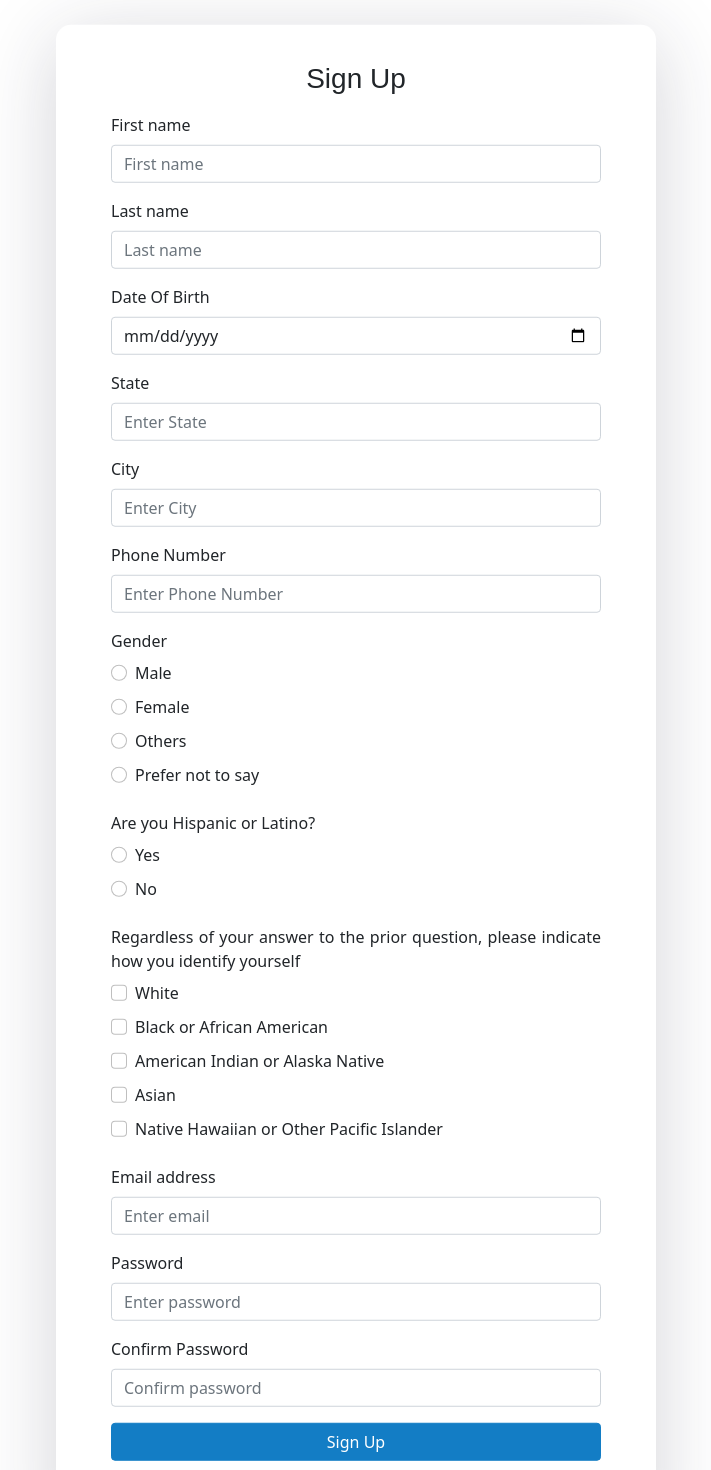
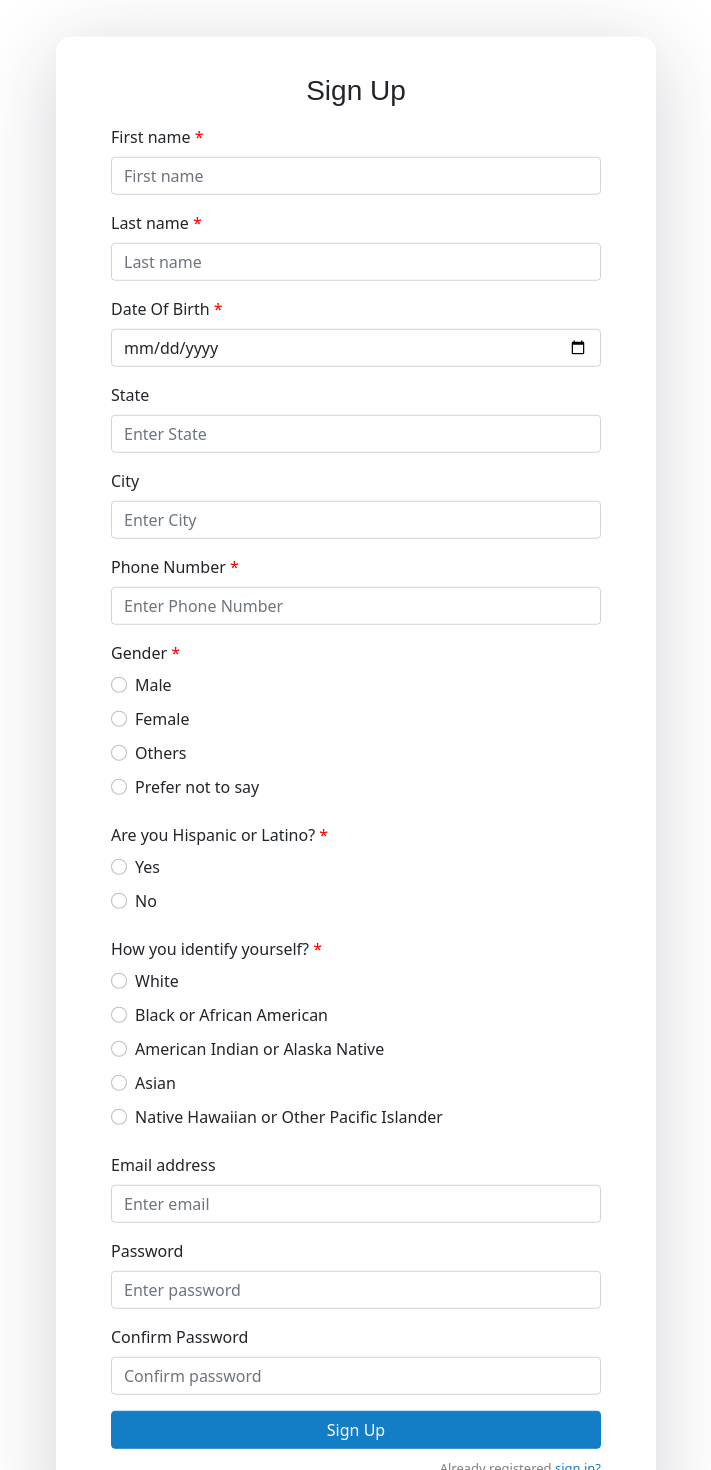
Before and after one commit to harshakoneru98/CAaaS, a Next.js app in the folder app/: page /caaas/register in a window 1280 px wide. Shown: the part 260-1730 px from the top of the page, without its empty margins (284-995 px from the left). Built offline with nearby package versions, Linux system fonts and the light colour scheme.

Commit message:
Some SignUp page validations added

```diff
--- a/app/pages/caaas/register.js
+++ b/app/pages/caaas/register.js
@@ -1,7 +1,13 @@
 import SignUpView from '../../src/views/signup/signup_view';
+import Header from '../../src/components/header.component';
 
 function SignUp() {
-    return <SignUpView />;
+    return (
+        <div className="App">
+            <Header />
+            <SignUpView />
+        </div>
+    );
 }
 
 export default SignUp;
--- a/app/src/components/signup.component.js
+++ b/app/src/components/signup.component.js
@@ -3,37 +3,143 @@ import React, { useState } from 'react';
 export default function SignUp() {
     const [startDate, setStartDate] = useState(new Date());
 
+    const [firstName, setFirstName] = useState('');
+    const [lastName, setLastName] = useState('');
+    const [dob, setDob] = useState('');
+    const [state, setState] = useState('');
+    const [city, setCity] = useState('');
+    const [phoneNumber, setPhoneNumber] = useState('');
+    const [gender, setGender] = useState('');
+    const [ethnicty1, setEthnicty1] = useState('');
+    const [ethnicty2, setEthnicty2] = useState('');
+    const [email, setEmail] = useState('');
+    const [password, setPassword] = useState('');
+    const [confirmPassword, setConfirmPassword] = useState('');
+
+    const [firstNameValid, setFirstNameValid] = useState(true);
+    const [lastNameValid, setLastNameValid] = useState(true);
+    const [dobValid, setDobValid] = useState(true);
+    const [phoneNumberValid, setPhoneNumberValid] = useState(true);
+    const [genderValid, setGenderValid] = useState(true);
+    const [ethnicty1Valid, setEthnicty1Valid] = useState(true);
+    const [ethnicty2Valid, setEthnicty2Valid] = useState(true);
+
+    let register = () => {
+        // console.log('State: ', state);
+        // console.log('City: ', city);
+        // console.log('Email: ', email);
+        // console.log('Password: ', password);
+        // console.log('Confirm Password: ', confirmPassword);
+
+        if (/[A-Za-z]/.test(firstName)) {
+            setFirstNameValid(true);
+        } else {
+            setFirstNameValid(false);
+        }
+
+        if (/[A-Za-z]/.test(lastName)) {
+            setLastNameValid(true);
+        } else {
+            setLastNameValid(false);
+        }
+
+        if (dob != '') {
+            setDobValid(true);
+        } else {
+            setDobValid(false);
+        }
+
+        if (/^\d{10}$/.test(phoneNumber)) {
+            setPhoneNumberValid(true);
+        } else {
+            setPhoneNumberValid(false);
+        }
+
+        if (gender != '') {
+            setGenderValid(true);
+        } else {
+            setGenderValid(false);
+        }
+
+        if (ethnicty1 != '') {
+            setEthnicty1Valid(true);
+        } else {
+            setEthnicty1Valid(false);
+        }
+
+        if (ethnicty2 != '') {
+            setEthnicty2Valid(true);
+        } else {
+            setEthnicty2Valid(false);
+        }
+    };
+
     return (
-        <form>
+        <form className="form">
             <h3>Sign Up</h3>
 
-            <div className="form-group">
+            <div
+                className={
+                    !firstNameValid ? 'form-group form-error' : 'form-group'
+                }
+            >
                 <label>First name</label>
+                <span> *</span>
                 <input
                     type="text"
                     className="form-control"
                     placeholder="First name"
+                    onChange={(e) => {
+                        setFirstName(e.target.value);
+                    }}
                 />
+                {!firstNameValid && (
+                    <label className="error">
+                        Use only alphabetic characters
+                    </label>
+                )}
             </div>
 
-            <div className="form-group">
+            <div
+                className={
+                    !lastNameValid ? 'form-group form-error' : 'form-group'
+                }
+            >
                 <label>Last name</label>
+                <span> *</span>
                 <input
                     type="text"
                     className="form-control"
                     placeholder="Last name"
+                    onChange={(e) => {
+                        setLastName(e.target.value);
+                    }}
                 />
+                {!lastNameValid && (
+                    <label className="error">
+                        Use only alphabetic characters
+                    </label>
+                )}
             </div>
 
-            <div className="form-group">
+            <div className={!dobValid ? 'form-group form-error' : 'form-group'}>
                 <label>Date Of Birth</label>
+                <span> *</span>
                 <input
                     type="date"
                     id="dob"
                     name="dob"
                     className="form-control"
                     placeholder="Pick DOB"
-                ></input>
+                    onChange={(e) => {
+                        setDob(e.target.value);
+                    }}
+                />
+                {!dobValid && (
+                    <label className="error">
+                        Fill the date in mm/dd/yyyy format
+                    </label>
+                )}
             </div>
 
             <div className="form-group">
@@ -42,6 +148,9 @@ export default function SignUp() {
                     type="text"
                     className="form-control"
                     placeholder="Enter State"
+                    onChange={(e) => {
+                        setState(e.target.value);
+                    }}
                 />
             </div>
 
@@ -51,31 +160,55 @@ export default function SignUp() {
                     type="text"
                     className="form-control"
                     placeholder="Enter City"
+                    onChange={(e) => {
+                        setCity(e.target.value);
+                    }}
                 />
             </div>
 
-            <div className="form-group">
+            <div
+                className={
+                    !phoneNumberValid ? 'form-group form-error' : 'form-group'
+                }
+            >
                 <label>Phone Number</label>
+                <span> *</span>
                 <input
-                    type="number"
+                    type="text"
                     className="form-control"
                     placeholder="Enter Phone Number"
                     name="phoneNumber"
                     minLength="10"
                     maxLength="10"
+                    onChange={(e) => {
+                        setPhoneNumber(e.target.value);
+                    }}
                 />
+                {!phoneNumberValid && (
+                    <label className="error">
+                        Enter 10 digit valid phone number
+                    </label>
+                )}
             </div>
 
-            <div className="form-group">
+            <div
+                className={
+                    !genderValid ? 'form-group form-error' : 'form-group'
+                }
+            >
                 <label>Gender</label>
+                <span> *</span>
                 <div className="form-check">
                     <input
                         className="form-check-input"
                         type="radio"
-                        name="male"
-                        id="maleRadio"
+                        name="gender"
+                        id="Male"
+                        onChange={(e) => {
+                            setGender(e.target.id);
+                        }}
                     />
-                    <label className="form-check-label" htmlFor="maleRadio">
+                    <label className="form-check-label" htmlFor="Male">
                         Male
                     </label>
                 </div>
@@ -83,10 +216,13 @@ export default function SignUp() {
                     <input
                         className="form-check-input"
                         type="radio"
-                        name="female"
-                        id="femaleRadio"
+                        name="gender"
+                        id="Female"
+                        onChange={(e) => {
+                            setGender(e.target.id);
+                        }}
                     />
-                    <label className="form-check-label" htmlFor="femaleRadio">
+                    <label className="form-check-label" htmlFor="Female">
                         Female
                     </label>
                 </div>
@@ -94,112 +230,185 @@ export default function SignUp() {
                     <input
                         className="form-check-input"
                         type="radio"
-                        name="others"
-                        id="othersRadio"
+                        name="gender"
+                        id="Others"
+                        onChange={(e) => {
+                            setGender(e.target.id);
+                        }}
                     />
-                    <label className="form-check-label" htmlFor="othersRadio">
+                    <label className="form-check-label" htmlFor="Others">
                         Others
                     </label>
                 </div>
-                <div className="form-group form-check">
+                <div
+                    className={
+                        !genderValid ? 'form-check' : 'form-group form-check'
+                    }
+                >
                     <input
                         className="form-check-input"
                         type="radio"
-                        name="noToSay"
-                        id="noToSayRadio"
+                        name="gender"
+                        id="Prefer not to say"
+                        onChange={(e) => {
+                            setGender(e.target.id);
+                        }}
                     />
-                    <label className="form-check-label" htmlFor="noToSayRadio">
+                    <label
+                        className="form-check-label"
+                        htmlFor="Prefer not to say"
+                    >
                         Prefer not to say
                     </label>
                 </div>
+                {!genderValid && (
+                    <label className="error">
+                        Select atleast one of the above options
+                    </label>
+                )}
             </div>
 
-            <div className="form-group">
+            <div
+                className={
+                    !ethnicty1Valid ? 'form-group form-error' : 'form-group'
+                }
+            >
                 <label>Are you Hispanic or Latino?</label>
+                <span> *</span>
                 <div className="form-check">
                     <input
                         className="form-check-input"
                         type="radio"
-                        name="yes"
-                        id="yesRadio"
+                        name="ethnicty1"
+                        id="Yes"
+                        onChange={(e) => {
+                            setEthnicty1(e.target.id);
+                        }}
                     />
-                    <label className="form-check-label" htmlFor="yesRadio">
+                    <label className="form-check-label" htmlFor="Yes">
                         Yes
                     </label>
                 </div>
-                <div className="form-group form-check">
+                <div
+                    className={
+                        !ethnicty1Valid ? 'form-check' : 'form-group form-check'
+                    }
+                >
                     <input
                         className="form-check-input"
                         type="radio"
-                        name="no"
-                        id="noRadio"
+                        name="ethnicty1"
+                        id="No"
+                        onChange={(e) => {
+                            setEthnicty1(e.target.id);
+                        }}
                     />
-                    <label className="form-check-label" htmlFor="noRadio">
+                    <label className="form-check-label" htmlFor="No">
                         No
                     </label>
                 </div>
+                {!ethnicty1Valid && (
+                    <label className="error">
+                        Select atleast one of the above options
+                    </label>
+                )}
             </div>
 
-            <div className="form-group">
-                <label>
-                    Regardless of your answer to the prior question, please
-                    indicate how you identify yourself
-                </label>
+            <div
+                className={
+                    !ethnicty2Valid ? 'form-group form-error' : 'form-group'
+                }
+            >
+                <label>How you identify yourself?</label>
+                <span> *</span>
                 <div className="form-check">
                     <input
                         className="form-check-input"
-                        type="checkbox"
-                        name="white"
-                        id="whiteRadio"
+                        type="radio"
+                        name="ethnicty2"
+                        id="White"
+                        onChange={(e) => {
+                            setEthnicty2(e.target.id);
+                        }}
                     />
-                    <label className="form-check-label" htmlFor="whiteRadio">
+                    <label className="form-check-label" htmlFor="White">
                         White
                     </label>
                 </div>
                 <div className="form-check">
                     <input
                         className="form-check-input"
-                        type="checkbox"
-                        name="black"
-                        id="blackRadio"
+                        type="radio"
+                        name="ethnicty2"
+                        id="Black or African American"
+                        onChange={(e) => {
+                            setEthnicty2(e.target.id);
+                        }}
                     />
-                    <label className="form-check-label" htmlFor="blackRadio">
+                    <label
+                        className="form-check-label"
+                        htmlFor="Black or African American"
+                    >
                         Black or African American
                     </label>
                 </div>
                 <div className="form-check">
                     <input
                         className="form-check-input"
-                        type="checkbox"
-                        name="alaska"
-                        id="alaskaRadio"
+                        type="radio"
+                        name="ethnicty2"
+                        id="American Indian or Alaska Native"
+                        onChange={(e) => {
+                            setEthnicty2(e.target.id);
+                        }}
                     />
-                    <label className="form-check-label" htmlFor="alaskaRadio">
+                    <label
+                        className="form-check-label"
+                        htmlFor="American Indian or Alaska Native"
+                    >
                         American Indian or Alaska Native
                     </label>
                 </div>
                 <div className="form-check">
                     <input
                         className="form-check-input"
-                        type="checkbox"
-                        name="asian"
-                        id="asianRadio"
+                        type="radio"
+                        name="ethnicty2"
+                        id="Asian"
+                        onChange={(e) => {
+                            setEthnicty2(e.target.id);
+                        }}
                     />
-                    <label className="form-check-label" htmlFor="asianRadio">
+                    <label className="form-check-label" htmlFor="Asian">
                         Asian
                     </label>
                 </div>
-                <div className="form-group form-check">
+                <div
+                    className={
+                        !ethnicty2Valid ? 'form-check' : 'form-group form-check'
+                    }
+                >
                     <input
                         className="form-check-input"
-                        type="checkbox"
-                        name="hawaiin"
-                        id="hawaiinRadio"
+                        type="radio"
+                        name="ethnicty2"
+                        id="Native Hawaiian or Other Pacific Islander"
+                        onChange={(e) => {
+                            setEthnicty2(e.target.id);
+                        }}
                     />
-                    <label className="form-check-label" htmlFor="hawaiinRadio">
+                    <label
+                        className="form-check-label"
+                        htmlFor="Native Hawaiian or Other Pacific Islander"
+                    >
                         Native Hawaiian or Other Pacific Islander
                     </label>
                 </div>
+                {!ethnicty2Valid && (
+                    <label className="error">
+                        Select atleast one of the above options
+                    </label>
+                )}
             </div>
 
             <div className="form-group">
@@ -208,6 +417,9 @@ export default function SignUp() {
                     type="email"
                     className="form-control"
                     placeholder="Enter email"
+                    onChange={(e) => {
+                        setEmail(e.target.value);
+                    }}
                 />
             </div>
 
@@ -217,6 +429,9 @@ export default function SignUp() {
                     type="password"
                     className="form-control"
                     placeholder="Enter password"
+                    onChange={(e) => {
+                        setPassword(e.target.value);
+                    }}
                 />
             </div>
 
@@ -226,12 +441,22 @@ export default function SignUp() {
                     type="password"
                     className="form-control"
                     placeholder="Confirm password"
+                    onChange={(e) => {
+                        setConfirmPassword(e.target.value);
+                    }}
                 />
             </div>
 
-            <button type="submit" className="btn btn-primary btn-block">
+            <a
+                className="btn btn-primary btn-block"
+                onClick={(e) => {
+                    register();
+                    e.preventDefault();
+                }}
+                role="button"
+            >
                 Sign Up
-            </button>
+            </a>
             <p className="forgot-password text-right">
                 Already registered <a href="#">sign in?</a>
             </p>
--- a/app/src/styles/auth.css
+++ b/app/src/styles/auth.css
@@ -55,6 +55,10 @@
     text-align: justify;
 }
 
+.auth-wrapper .form-error .error{
+    margin-bottom: 0px;
+}
+
 .auth-wrapper .form-check label{
     font-weight: unset;
 }
@@ -92,3 +96,16 @@
 .forgot-password a {
     color: #137dc5;
 }
+
+.error{
+    color: red;
+    font-size: 0.8em;
+}
+
+.form-error input, .form-error .form-control:focus{
+    border: 1px red solid;
+}
+
+.form span{
+    color: red;
+}
--- a/app/src/views/main/main_view.js
+++ b/app/src/views/main/main_view.js
@@ -6,6 +6,7 @@ function MainView() {
 
     let authentication = (level) => {
         setIsLevel(level);
+        window.location.href = '/caaas/login';
     };
 
     console.log(isLevel);
--- a/app/src/views/signup/signup_view.js
+++ b/app/src/views/signup/signup_view.js
@@ -1,16 +1,12 @@
 import SignUpComponent from '../../components/signup.component';
-import Header from '../../components/header.component';
 
 function SignUpView() {
     return (
-        <div className="App">
-            <Header />
-            <div className="auth-wrapper signup-wrapper">
-                <div className="auth-inner signup-inner">
-                    <SignUpComponent />
-                </div>
-                <div className="signup-layout"></div>
+        <div className="auth-wrapper signup-wrapper">
+            <div className="auth-inner signup-inner">
+                <SignUpComponent />
             </div>
+            <div className="signup-layout"></div>
         </div>
     );
 }
```
Also changed, not shown: app/pages/caaas/login.js (+7 -1 lines), app/src/views/login/login_view.js (+3 -7 lines).
